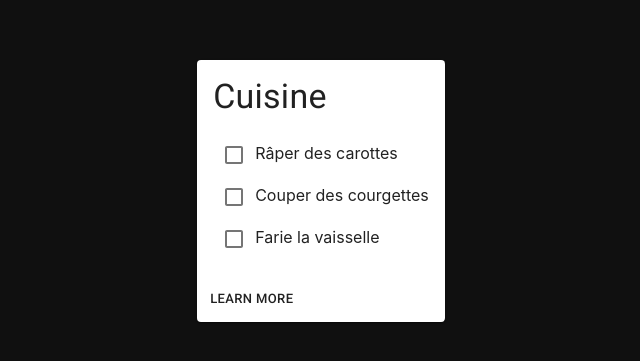
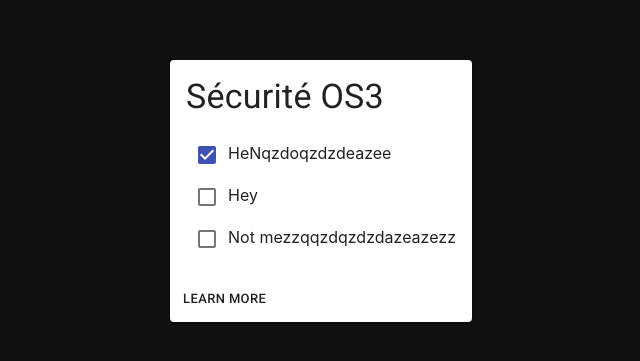
Before and after one commit to dedicad/klannpuce, a React (Create React App) app in the folder front/: page /card in a window 1280 px wide. Shown: the part 209-570 px from the top of the page, without its empty margins (319-959 px from the left). Built offline with nearby package versions, Linux system fonts and the light colour scheme.

Commit message:
feat: add-mock subject and toogling validation mechanism

```diff
--- a/front/src/components/subjectCard/SubjectCard.tsx
+++ b/front/src/components/subjectCard/SubjectCard.tsx
@@ -1,6 +1,15 @@
-import React, { PureComponent } from 'react'
+import React, { PureComponent } from 'react';
 
-import { Card, CardContent, Typography, Grid, CardActions, Button, Checkbox } from '@material-ui/core';
+import {
+    Card,
+    CardContent,
+    Typography,
+    Grid,
+    CardActions,
+    Button,
+    Checkbox,
+    Tooltip,
+} from '@material-ui/core';
 import { createMuiTheme, ThemeProvider } from '@material-ui/core/styles';
 import './SubjectCard.css';
 
@@ -19,43 +28,99 @@ const theme = createMuiTheme({
 
 class SubjectCard extends PureComponent {
     subject = {
-        'title': 'Cuisine',
-        'tasks': ['Râper des carottes',
-            'Couper des courgettes',
-            'Farie la vaisselle']
+        name: 'Sécurité OS3',
+        description: 'quick quzzzqzdqzdizzcaeaqzk no security',
+        author: 'Thierry',
+        tasks: [
+            {
+                name: 'HeNqzdoqzdzdeazee',
+                description: 'Not neczessary',
+                level: '0',
+                id: 1,
+                createdAt: '2021-04-13T13:30:11.791Z',
+                advancements: [
+                    {
+                        taskId: 3,
+                        id: 1,
+                        createdAt: '2021-04-13T13:32:48.781Z',
+                    },
+                ],
+            },
+            {
+                name: 'Hey',
+                description: 'Not neczessary',
+                level: '1',
+                id: 2,
+                createdAt: '2021-04-13T13:30:11.793Z',
+                advancements: [],
+            },
+            {
+                name: 'Not mezzqqzdqzdzdazeazezz',
+                description: 'hezy',
+                level: '4',
+                id: 3,
+                createdAt: '2021-04-13T13:30:11.795Z',
+                advancements: [],
+            },
+        ],
+        id: 1,
+        createdAt: '2021-04-13T13:30:11.789Z',
     };
 
-    tasks = this.subject.tasks.map(task => {
+    toggleValidation(index: number) {
+
+        if (this.subject.tasks[index].advancements.length){
+            // If it was originally checked we send a request to validate
+
+        }
+
+        // Otherwise when send a request to uncheck
+    }
+
+    tasks = this.subject.tasks.map((task, index) => {
         return (
-            <li><Checkbox color="primary" disableRipple />{task}</li>
-        )
-    })
-
-
+            <li key={task.id}>
+                <Tooltip title={task.description}>
+                    <Checkbox
+                        color='primary'
+                        disableRipple
+                        onClick={()=> this.toggleValidation(index)}
+                        checked={task.advancements.length > 0}
+                    />
+                </Tooltip>
+                {task.name}
+            </li>
+        );
+    });
 
     render() {
         return (
-            <Grid className="full-height" container
-                direction="row"
-                justify="center"
-                alignItems="center" >
-                <Card className="subject-card">
+            <Grid
+                className='full-height'
+                container
+                direction='row'
+                justify='center'
+                alignItems='center'
+            >
+                <Card className='subject-card'>
                     <ThemeProvider theme={theme}>
                         <CardContent>
-                            <Typography gutterBottom variant="h4" component="h2">
-                                {this.subject.title}
+                            <Typography
+                                gutterBottom
+                                variant='h4'
+                                component='h2'
+                            >
+                                {this.subject.name}
                             </Typography>
-                            <ul>
-                                {this.tasks}
-                            </ul>
+                            <ul>{this.tasks}</ul>
                         </CardContent>
                     </ThemeProvider>
                     <CardActions>
-                        <Button size="small">Learn More</Button>
+                        <Button size='small'>Learn More</Button>
                     </CardActions>
                 </Card>
             </Grid>
-        )
+        );
     }
 }
 
```
